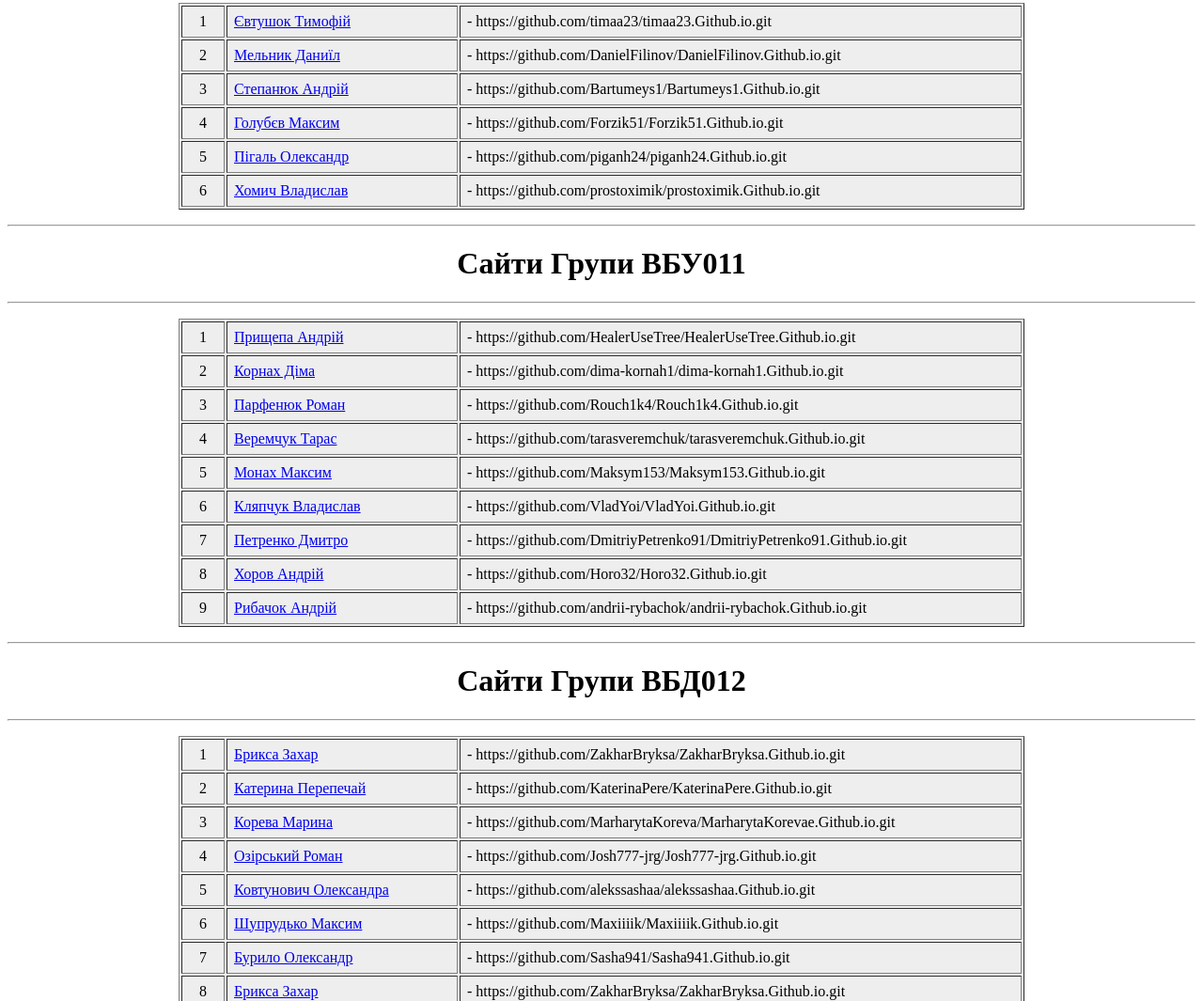
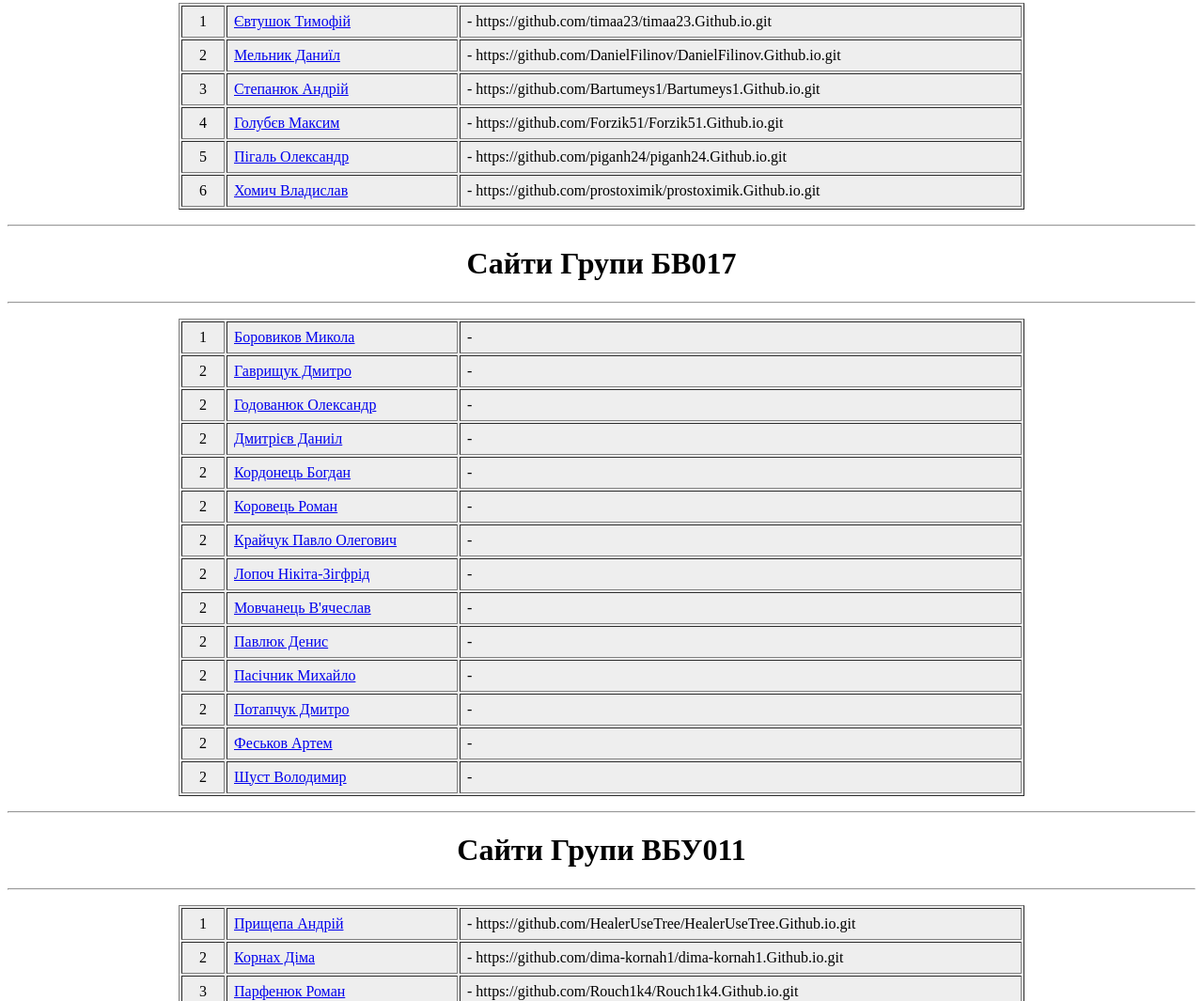
Before and after one commit to rymar6/Rymar67.Github.io, a plain HTML site: page index.html in a window 1280 px wide. Shown: the part 549-1614 px from the top of the page at 94% size. Drawn offline with Linux system fonts and the light colour scheme.

Commit message:
Update index.html

```diff
--- a/index.html
+++ b/index.html
@@ -28,6 +28,27 @@
 <tr><td align="center">4</td><td><a href="https://Forzik51.github.io" target="_blank">Голубєв Максим </a></td><td> - https://github.com/Forzik51/Forzik51.Github.io.git</td></tr>
 <tr><td align="center">5</td><td><a href="https://piganh24.github.io" target="_blank">Пігаль Олександр  </a></td><td> - https://github.com/piganh24/piganh24.Github.io.git</td></tr>
 <tr><td align="center">6</td><td><a href="https://prostoximik.github.io" target="_blank">Хомич Владислав   </a></td><td> - https://github.com/prostoximik/prostoximik.Github.io.git</td></tr>
+  </table>
+
+
+  <hr>
+  <h1 align="center">Сайти Групи БВ017<h1>
+ <HR>
+ <table border="1"  align="center" width="900" bgcolor="#eeeeee"  cellpadding="7" >
+<tr><td width="30" align="center">1</td><td width="230" ><a href="#" target="_blank">Боровиков Микола </a></td><td> - </td></tr>
+<tr><td align="center">2</td><td><a href="#" target="_blank">Гаврищук Дмитро</a></td><td> - </td></tr>
+  <tr><td align="center">2</td><td><a href="#" target="_blank">Годованюк Олександр </a></td><td> - </td></tr>
+  <tr><td align="center">2</td><td><a href="#" target="_blank">Дмитрієв Даниіл</a></td><td> - </td></tr>
+  <tr><td align="center">2</td><td><a href="#" target="_blank">Кордонець Богдан </a></td><td> - </td></tr>
+  <tr><td align="center">2</td><td><a href="#" target="_blank">Коровець Роман </a></td><td> - </td></tr>
+  <tr><td align="center">2</td><td><a href="#" target="_blank">Крайчук Павло Олегович</a></td><td> - </td></tr>
+    <tr><td align="center">2</td><td><a href="#" target="_blank">Лопоч Нікіта-Зігфрід</a></td><td> - </td></tr>
+    <tr><td align="center">2</td><td><a href="#" target="_blank">Мовчанець В'ячеслав</a></td><td> - </td></tr>
+    <tr><td align="center">2</td><td><a href="#" target="_blank">Павлюк Денис</a></td><td> - </td></tr>
+      <tr><td align="center">2</td><td><a href="#" target="_blank">Пасічник Михайло </a></td><td> - </td></tr>
+      <tr><td align="center">2</td><td><a href="#" target="_blank">Потапчук Дмитро </a></td><td> - </td></tr>
+      <tr><td align="center">2</td><td><a href="#" target="_blank">Феськов Артем </a></td><td> - </td></tr>
+   <tr><td align="center">2</td><td><a href="#" target="_blank">Шуст Володимир  </a></td><td> - </td></tr>
   </table>
 
 
```
